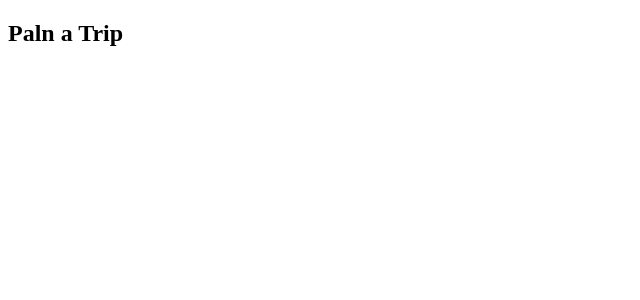
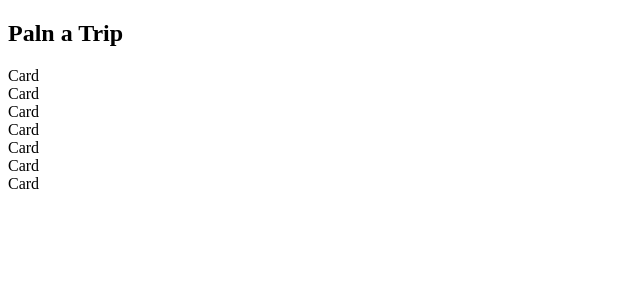
Before and after one commit to Manishar55/TripPlan, a React (Create React App) app: page / in a window 1280 px wide. Shown: the top 300 px of the page, without its empty margins (0-640 px from the left). Built offline with nearby package versions, Linux system fonts and the light colour scheme.

Commit message:
Added Card and Tours Components

```diff
--- a/src/App.js
+++ b/src/App.js
@@ -1,9 +1,16 @@
-import React from "react";
+
+import React, { useState } from "react";
+import data from "./data"
+import Tours from "./components/Tours";
+
 
 const App = () => {
+
+  const [tours, setTours] = useState(data)
+
   return(
     <div>
-      <h2>Paln a Trip</h2>
+       <Tours tours={tours}/>
     </div>
   )
 };
--- /dev/null
+++ b/src/components/Card.js
@@ -0,0 +1,10 @@
+
+import React from 'react'
+
+function Card() {
+  return (
+    <div>Card</div>
+  )
+}
+
+export default Card
--- /dev/null
+++ b/src/components/Tours.js
@@ -0,0 +1,23 @@
+
+import React from 'react'
+import Card from './Card'
+
+const Tours = ({tours}) => {
+  return (
+    <div>
+        <div><h2>Paln a Trip</h2></div>
+
+        <div>
+            {
+                tours.map((tour)=>{
+                    return <Card  {...tour} />
+                })
+            }
+        </div>
+
+
+    </div>
+  )
+}
+
+export default Tours
```
